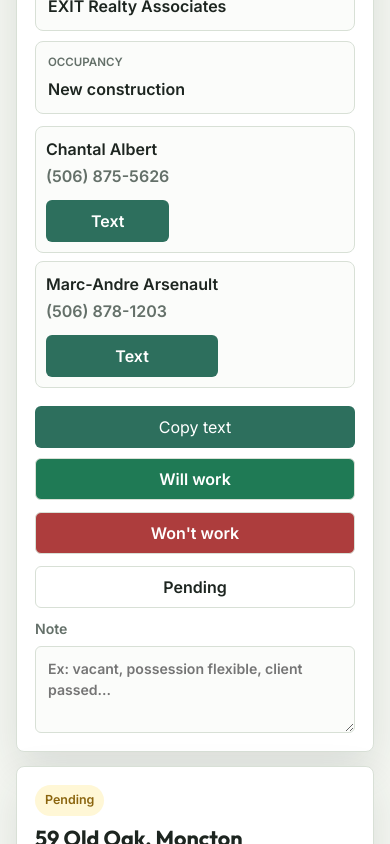
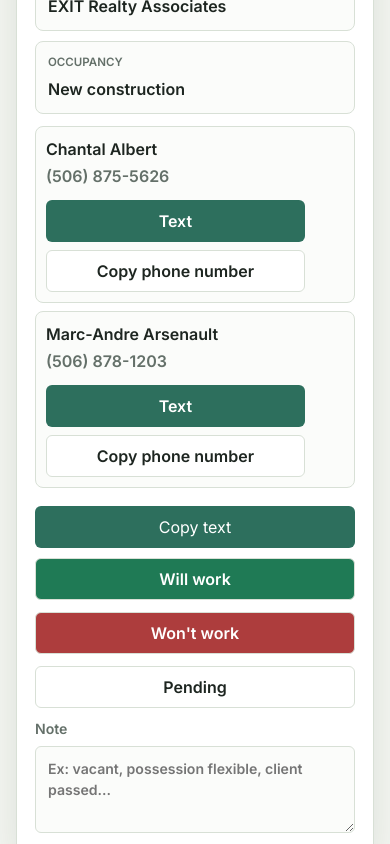
Before and after one commit to Raphael-lemire/raphael-website, a React (Vite) app: page /realtor-outreach in a window 390 px wide. Shown: the part 1400-2244 px from the top of the page. Built offline with nearby package versions, Linux system fonts and the light colour scheme.

Commit message:
Add copy phone button to realtor outreach

```diff
--- a/src/pages/RealtorOutreach.css
+++ b/src/pages/RealtorOutreach.css
@@ -32,7 +32,8 @@
 .realtor-top-actions,
 .realtor-card-heading,
 .realtor-status-buttons,
-.realtor-contact {
+.realtor-contact,
+.realtor-contact-actions {
   display: flex;
   align-items: center;
   gap: 12px;
@@ -76,7 +77,8 @@
 .realtor-report,
 .realtor-filters button,
 .realtor-status-buttons button,
-.realtor-contact a {
+.realtor-contact a,
+.realtor-contact button {
   min-height: 42px;
   display: inline-flex;
   align-items: center;
@@ -107,6 +109,12 @@
 .realtor-contact a {
   background: var(--realtor-accent);
   color: #fff;
+}
+
+.realtor-contact button {
+  border-color: var(--realtor-line);
+  background: #fff;
+  color: var(--realtor-ink);
 }
 
 .realtor-danger,
@@ -307,6 +315,12 @@
   background: #fbfcfa;
 }
 
+.realtor-contact-actions {
+  justify-content: flex-end;
+  flex-wrap: wrap;
+  gap: 8px;
+}
+
 .realtor-contact strong,
 .realtor-contact span {
   display: block;
@@ -385,4 +399,13 @@
   .realtor-contact {
     display: grid;
   }
+
+  .realtor-contact-actions {
+    justify-content: stretch;
+  }
+
+  .realtor-contact-actions a,
+  .realtor-contact-actions button {
+    width: 100%;
+  }
 }
--- a/src/pages/RealtorOutreach.jsx
+++ b/src/pages/RealtorOutreach.jsx
@@ -327,6 +327,33 @@ function downloadBlob(blob, filename) {
   URL.revokeObjectURL(url);
 }
 
+async function writeClipboard(value) {
+  if (navigator.clipboard?.writeText) {
+    try {
+      await navigator.clipboard.writeText(value);
+      return;
+    } catch {
+      // Fall through to the older copy method for desktop browsers that block clipboard access.
+    }
+  }
+
+  const textarea = document.createElement('textarea');
+  textarea.value = value;
+  textarea.setAttribute('readonly', '');
+  textarea.style.position = 'fixed';
+  textarea.style.left = '-9999px';
+  textarea.style.top = '0';
+  document.body.append(textarea);
+  textarea.select();
+
+  const copied = document.execCommand('copy');
+  textarea.remove();
+
+  if (!copied) {
+    throw new Error('Clipboard unavailable');
+  }
+}
+
 function RealtorOutreach() {
   const [records, setRecords] = useState(loadRecords);
   const [filter, setFilter] = useState('all');
@@ -360,10 +387,19 @@ function RealtorOutreach() {
 
   async function copyMessage(property, contact) {
     try {
-      await navigator.clipboard.writeText(makeMessage(property, contact));
+      await writeClipboard(makeMessage(property, contact));
       showToast('Text copied.');
     } catch {
       showToast('Could not copy. Use the Text button instead.');
+    }
+  }
+
+  async function copyPhone(contact) {
+    try {
+      await writeClipboard(contact.displayPhone);
+      showToast('Phone number copied.');
+    } catch {
+      showToast('Could not copy phone number.');
     }
   }
 
@@ -520,7 +556,10 @@ function RealtorOutreach() {
                         <strong>{contact.name}</strong>
                         <span>{contact.displayPhone}</span>
                       </div>
-                      <a href={smsUrl(contact.phone, makeMessage(property, contact))}>Text</a>
+                      <div className="realtor-contact-actions">
+                        <a href={smsUrl(contact.phone, makeMessage(property, contact))}>Text</a>
+                        <button type="button" onClick={() => copyPhone(contact)}>Copy phone number</button>
+                      </div>
                     </div>
                   ))}
                 </div>
```
